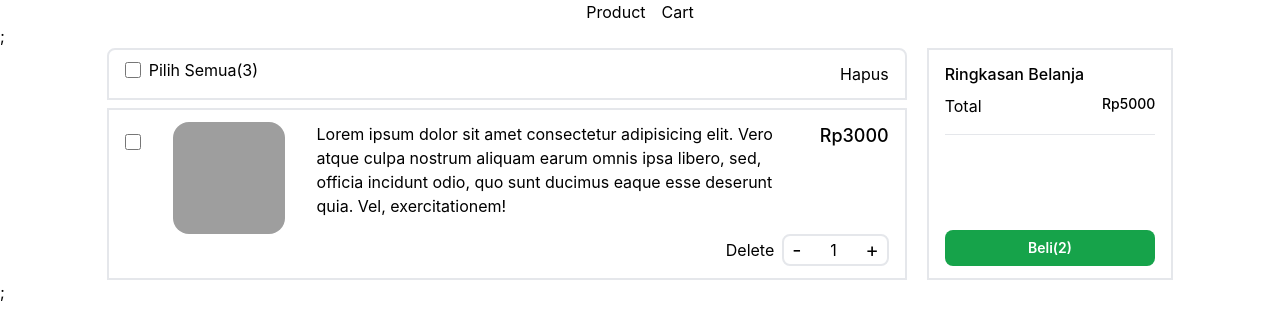
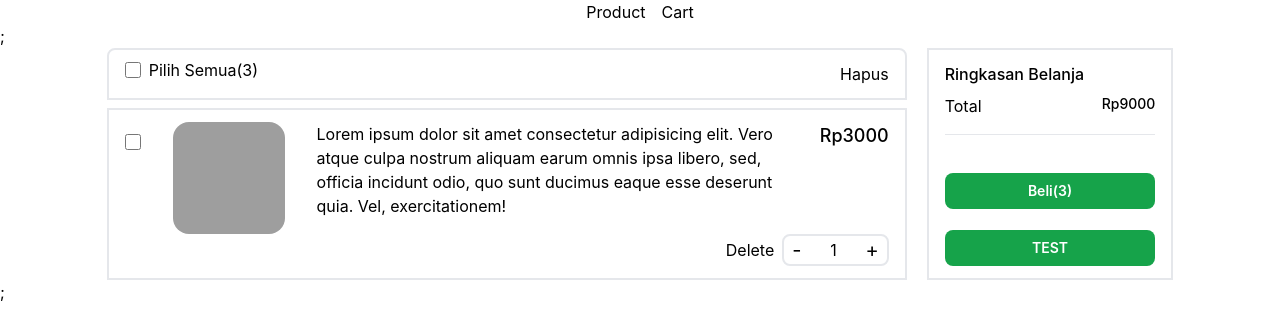
Before and after one commit to alfahmist/coba-marketplace, a React (Create React App) app: page /cart in a window 1280 px wide. Shown: the top 336 px of the page. Built offline with nearby package versions, Linux system fonts and the light colour scheme; grey boxes are pictures that could not be loaded.

Commit message:
Update Harga

```diff
--- a/package.json
+++ b/package.json
@@ -10,7 +10,8 @@
 		"react-dom": "^18.2.0",
 		"react-router-dom": "^6.22.3",
 		"react-scripts": "5.0.1",
-		"web-vitals": "^2.1.4"
+		"web-vitals": "^2.1.4",
+		"zustand": "^4.5.2"
 	},
 	"scripts": {
 		"start": "react-scripts start",
--- a/src/components/Button.jsx
+++ b/src/components/Button.jsx
@@ -1,6 +1,9 @@
-export const Button = ({ children }) => {
+export const Button = ({ children, onClick }) => {
 	return (
-		<button className='bg-green-600 text-white rounded-lg w-full py-2 text-sm font-semibold mt-auto'>
+		<button
+			onClick={onClick}
+			className='bg-green-600 text-white rounded-lg w-full py-2 text-sm font-semibold mt-auto'
+		>
 			{children}
 		</button>
 	);
--- a/src/components/CartItem.jsx
+++ b/src/components/CartItem.jsx
@@ -1,7 +1,9 @@
 import { useState } from 'react';
 import { Panel } from './Panel';
+import { useStore } from '../store/useStore';
 
 const CartItem = () => {
+	const { setTotalPrice } = useStore();
 	const [count, setCount] = useState(1);
 	const productCountButton = (param) => {
 		if (param === 'tambah') {
@@ -13,7 +15,7 @@ const CartItem = () => {
 				setCount(count - 1);
 			}
 		}
-
+		setTotalPrice(count, count * 3000);
 		console.log(count);
 	};
 	return (
--- a/src/components/CartTotal.jsx
+++ b/src/components/CartTotal.jsx
@@ -1,17 +1,33 @@
+import { useStore } from '../store/useStore';
 import { Button } from './Button';
 import { Price } from './Price';
 
 const CartTotal = () => {
+	const { updateQuantity, data, setTotalPrice } = useStore();
+
 	return (
 		<>
 			<div className='flex flex-col h-full'>
 				<h5 className='mb-2 font-medium'>Ringkasan Belanja</h5>
 				<div className='flex flex-row justify-between'>
 					<p>Total</p>
-					<Price>Rp5000</Price>
+					<Price>Rp{data.cart.totalPrice}</Price>
 				</div>
 				<hr className='my-4' />
-				<Button>Beli(2)</Button>
+				<Button
+					onClick={() => {
+						console.log(data);
+					}}
+				>
+					Beli({data.cart.totalItem})
+				</Button>
+				<Button
+					onClick={() => {
+						setTotalPrice(10);
+					}}
+				>
+					TEST
+				</Button>
 			</div>
 		</>
 	);
--- a/src/pages/Cart.jsx
+++ b/src/pages/Cart.jsx
@@ -1,6 +1,7 @@
 import CartItem from '../components/CartItem';
 import CartTotal from '../components/CartTotal';
 import { Panel } from '../components/Panel';
+import { useStore } from '../store/useStore';
 
 const Cart = () => {
 	return (
--- /dev/null
+++ b/src/store/useStore.js
@@ -0,0 +1,32 @@
+import { create } from 'zustand';
+
+export const useStore = create((set, get) => ({
+	data: {
+		cart: {
+			totalItem: 3,
+			totalPrice: 9000,
+		},
+		products: {
+			product: [
+				{
+					id: 1,
+					quantity: 1,
+					productTitle: 'adawd',
+					productPrice: 3000,
+				},
+			],
+		},
+	},
+	setTotalPrice: (totalItem, totalPrice) =>
+		set((state) => ({
+			data: {
+				cart: { totalPrice: totalPrice, totalItem: totalItem },
+				...state.data.prodcuts,
+			},
+		})),
+
+	increasePopulation: () => set((state) => ({ bears: state.bears + 1 })),
+	updateQuantity: (quantity) => set({ quantity: quantity }),
+	removeAllBears: () => set({ bears: 0 }),
+	updateBears: (newBears) => set({ bears: newBears }),
+}));
```
Also changed, not shown: 1 other file (tests, documents, lock files or other folders).
